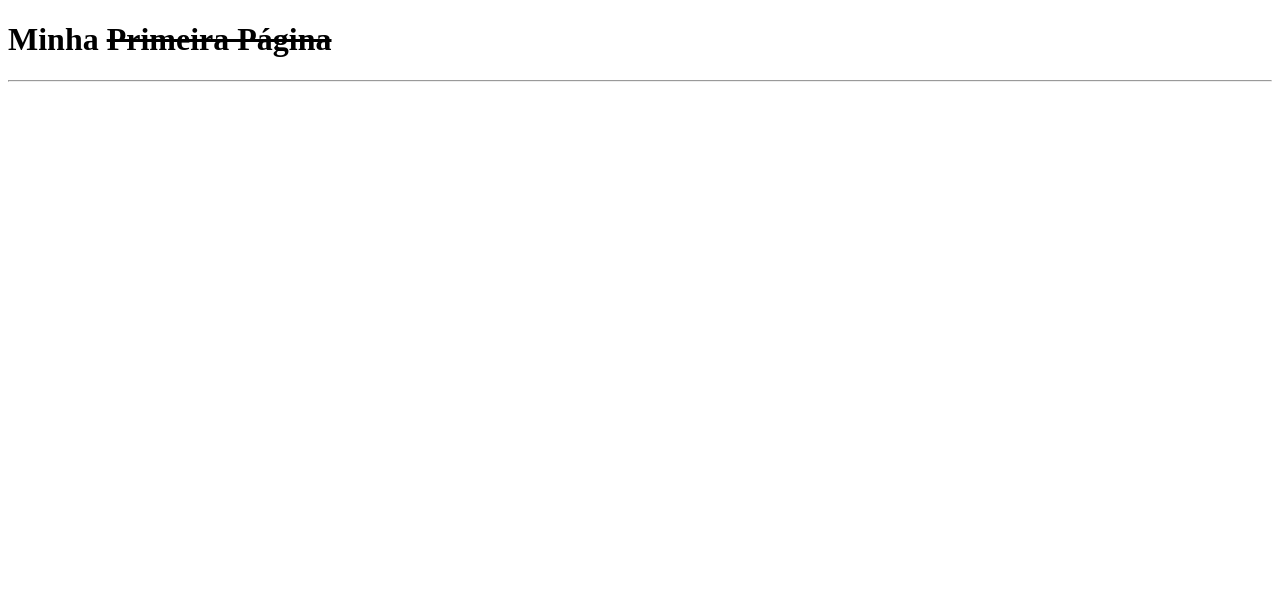
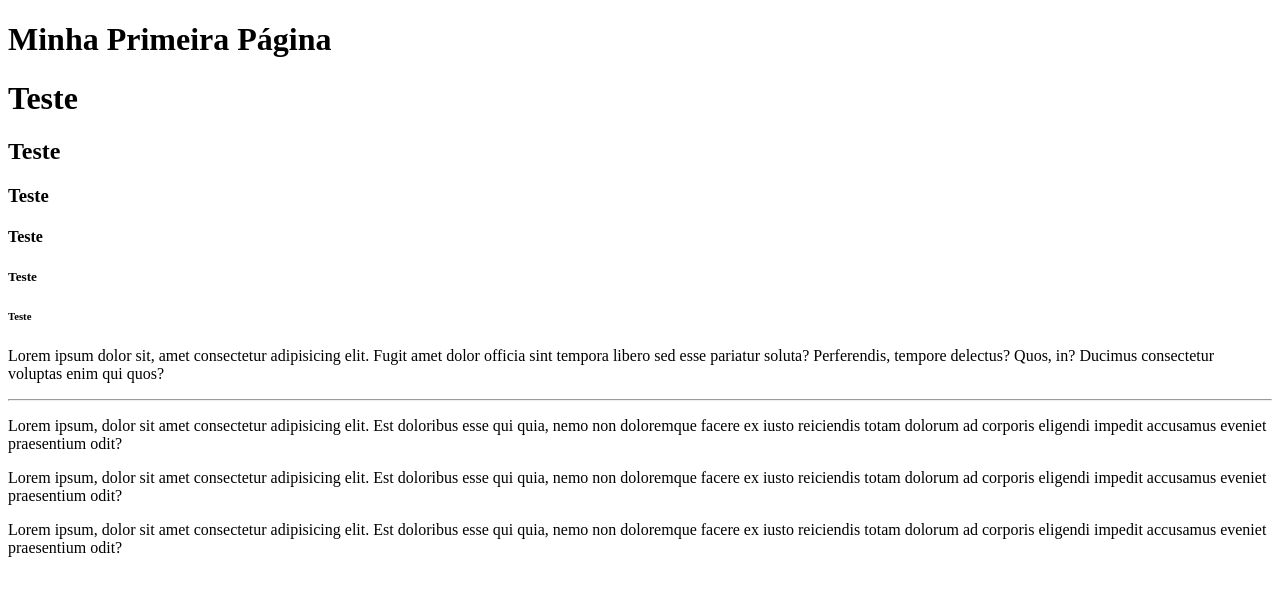
Before and after one commit to poraodonando/Domine_WEB, a plain HTML site: page HTML5/1- Primeiro Projeto/projeto.html in a window 1280 px wide. Drawn offline with Linux system fonts and the light colour scheme.

Commit message:
paragrafor

```diff
--- a/HTML5/1- Primeiro Projeto/projeto.html
+++ b/HTML5/1- Primeiro Projeto/projeto.html
@@ -7,8 +7,21 @@
 </head>
 <body>
 
-    <h1>Minha <strike> <b>Primeira  Página </b> </h1>
-    <hr>
+    <h1>Minha <b>Primeira  Página </b> </h1>
+
+        <h1>Teste</h1>
+        <h2>Teste</h2>
+        <h3>Teste</h3>
+        <h4>Teste</h4>
+        <h5>Teste</h5>
+        <h6>Teste</h6>
+
+        <p>Lorem ipsum dolor sit, amet consectetur adipisicing elit. Fugit amet dolor officia sint tempora libero sed esse pariatur soluta? Perferendis, tempore delectus? Quos, in? Ducimus consectetur voluptas enim qui quos?</p>
+        <hr>
+        <p>Lorem ipsum, dolor sit amet consectetur adipisicing elit. Est doloribus esse qui quia, nemo non doloremque facere ex iusto reiciendis totam dolorum ad corporis eligendi impedit accusamus eveniet praesentium odit?</p>
+        <p>Lorem ipsum, dolor sit amet consectetur adipisicing elit. Est doloribus esse qui quia, nemo non doloremque facere ex iusto reiciendis totam dolorum ad corporis eligendi impedit accusamus eveniet praesentium odit?</p>
+        <p>Lorem ipsum, dolor sit amet consectetur adipisicing elit. Est doloribus esse qui quia, nemo non doloremque facere ex iusto reiciendis totam dolorum ad corporis eligendi impedit accusamus eveniet praesentium odit?</p>
+
 
 </body>
 </html>
```
